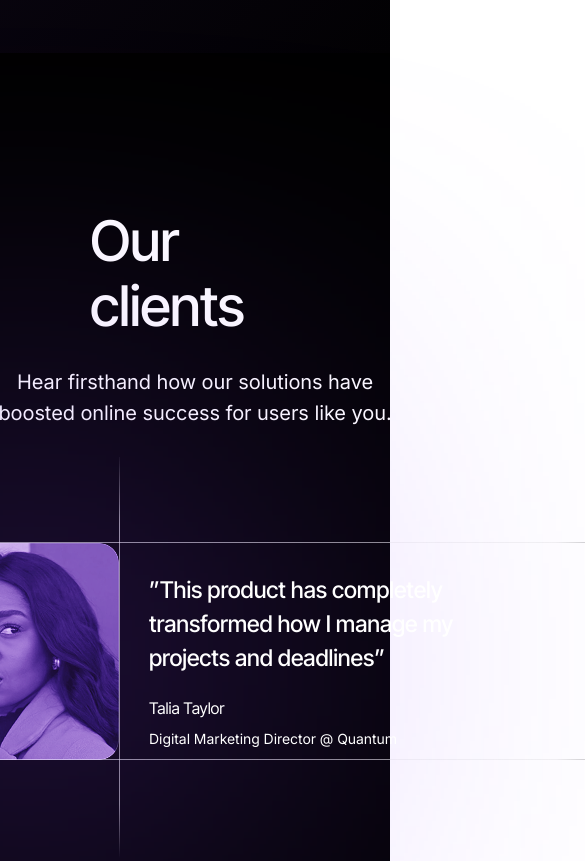
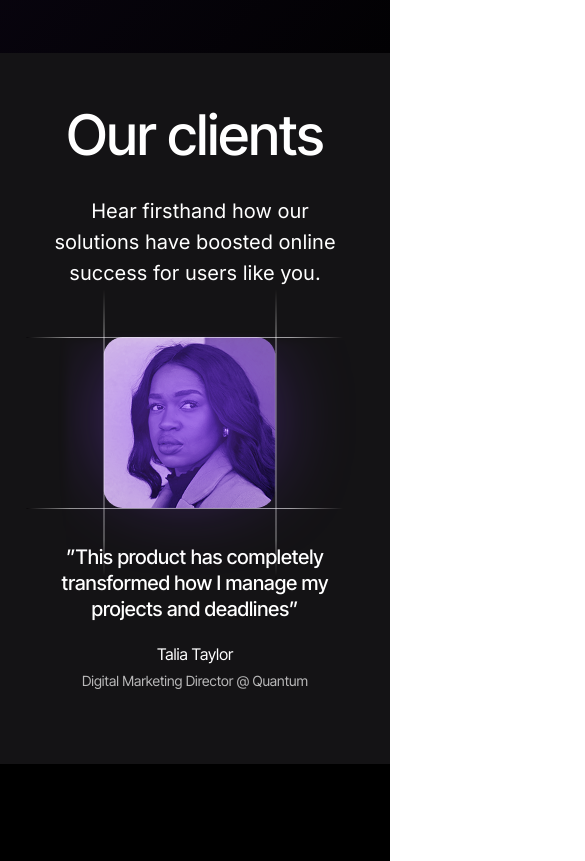
Before and after one commit to Startup-team-template/Startup-template, a plain HTML site: page index.html in a window 390 px wide. Shown: the part 5320-6181 px from the top of the page, 585 px wide, since content can reach past the window. Drawn offline with nearby package versions, Linux system fonts and the light colour scheme; files that its build step writes are made by us from their sources.

Commit message:
clients-mobile

```diff
--- a/CSS/clients.css
+++ b/CSS/clients.css
@@ -1,6 +1,6 @@
 .clients {
-    background: black;
-    padding: 78px 90px;
+    background: #141315;
+    color: #fff;
 }
 
 p {
@@ -8,100 +8,173 @@ p {
     padding: 0;
 }
 
+.text {
+    font-family: "Inter Tight", sans-serif;
+    font-optical-sizing: auto;
+    font-style: normal;
+
+}
+
 .ClientsContainer {
-
-    max-width: 1200px;
-    margin: 0 auto;
+    padding: 78px 90px;
     display: flex;
     flex-direction: column;
+    justify-content: center;
     align-items: center;
-    color: white;
 }
 
 .clientsTitle {
-    font-family: "Inter Tight", sans-serif;
-    font-optical-sizing: auto;
     font-weight: 500;
-    font-style: normal;
     font-size: 56px;
-    line-height: 65px;
-    letter-spacing: -0.015em;
-    margin-top: 78px;
+    line-height: 1.16em;
+    letter-spacing: -0.01em;
+    text-align: center;
 }
 
 .clientsText {
+    font-weight: 400;
+    font-size: 20px;
+    line-height: 1.55em;
+    letter-spacing: 0em;
+    width: 433px;
+    text-indent: 10px;
     margin-top: 28px;
-    font-family: "Inter Tight", sans-serif;
-    font-optical-sizing: auto;
-    font-weight: 400;
-    font-style: normal;
-    font-size: 20px;
-    line-height: 31px;
-    letter-spacing: -0.004em;
     text-align: center;
-    width: 433px;
-}
-
-.clientsTextitem {
-    margin: 0;
-}
-
-.Testimonial {
-    margin-top: 28px;
-    display: flex;
-    z-index: 1;
-    align-items: center;
-
 }
 
 .testimanialText {
-    position: absolute;
-    margin-left: 449px;
+    display: flex;
+    flex-direction: column;
     width: 339px;
     height: 170px;
-
 }
 
 .testTextHeader {
-    font-family: "Inter Tight", sans-serif;
-    font-optical-sizing: auto;
     font-weight: 500;
-    font-style: normal;
-    font-size: 23px;
-    line-height: 34px;
-    letter-spacing: -0.004em;
+    font-size: 20px;
+    line-height: 1.3em;
+    letter-spacing: 0em;
     margin-bottom: 20px
 }
 
 .testTextName {
-    font-family: "Inter Tight", sans-serif;
-    font-optical-sizing: auto;
     font-weight: 400;
-    font-style: normal;
     font-size: 16px;
-    line-height: 26px;
-    letter-spacing: -0.004em;
-    margin-bottom: 5px;
+    line-height: 1.62em;
+    letter-spacing: 0em;
+
 }
 
 .testTexttitle {
-    font-family: "Inter", sans-serif;
-    font-optical-sizing: auto;
     font-weight: 400;
-    font-style: normal;
     font-size: 14px;
-    line-height: 26px;
-    letter-spacing: -0.004em;
+    line-height: 1.86em;
+    letter-spacing: 0em;
+    color: rgba(255, 255, 255, 0.7);
+
+}
+.testimanialText{
+    margin: 108px 187px 123px 464px;
+
+}
+.TestimonialDesktop {
+   background-image: url(../images/Testimonial.png);
+    display: flex;
+    width: 990px;
+height: 401px;
 }
 
-.radial-gradientClients {
-    width: 312px;
-    height: 234px;
+.testimonialTablet {
+    background-image: url(../images/TestimonialTablet.png);
+   display: none;
+   width: 810px;
+height: 334px;
+}
+.mobilContainer{
+    display: none;
+
+
+}
+.testimonialMobil {
+   background-image: url(../images/Testimonial-mobile.png);
+   width: 317px;
+   height: 290px;
+   margin-bottom: -35px;
+}
+.elipsEffect{
     position: absolute;
-    margin-left: 170px;
-    background:
-        linear-gradient( rgba(140, 69, 255, 50) 0%, #8C45FF 100%);
-    filter: blur(200px);
+    border-radius: 100%;
+    fill: rgba(140, 69, 255, 0.5);
+    filter: blur(250px);
+
+}
+.elipsEffect > svg{
+    width:820px;
+     height:742px;
+}
+.elipsEffect > ellipse {
+    fill-opacity: 0.5;}
+@media screen and (min-width: 810px) and (max-width: 1199px) {
+
+.TestimonialDesktop,
+.mobilContainer {
+ display: none;
+}
+.testimonialTablet{
+    display: flex;
+}
+.testimanialText{
+ margin: 75px 113px 88px 358px;
+}
+.elipsEffect{
+    margin-left: 100px;
+    margin-top: -50px;
+}
+.elipsEffect > svg{
+    width:700px;
+}
+.elipsEffect{
+    filter: blur(150px);
 }
 
-/* linear-gradient(360deg, rgba(140, 69, 255,) 50%, #361764 100%); */
+.testTexttitle{margin-bottom: 0;}
+}
+@media screen and (min-width: 390px) and (max-width: 809px) {
+    .TestimonialDesktop,.testimonialTablet{
+        display: none;
+    }
+   .mobilContainer{
+        display: flex;
+    }
+    .ClientsContainer {
+        padding: 50px 0px;
+    }
+
+    .clientsText {
+        width: 300px;
+    }
+    .mobilContainer{
+        display: flex;
+        flex-direction: column;
+        text-align: center;
+
+    }
+    .testimanialText{
+    margin: auto;
+    }
+    .elipsEffect > svg{
+        width:320px;
+    }
+
+.elipsEffect{
+    margin-top: -175px;
+    margin-left: 40px;
+}
+
+.elipsEffect{
+    filter: blur(5px);
+}
+.elipsEffect > ellipse {
+    fill-opacity: 1;
+}
+}
--- a/HTML-PARTS/clients.html
+++ b/HTML-PARTS/clients.html
@@ -1,19 +1,58 @@
 <section class="clients">
     <div class="ClientsContainer">
-        <h2 class="clientsTitle">Our clients</h2>
-        <div class="clientsText">
-            <p class="clientsTextitem">Hear firsthand how our solutions have boosted online success for users like you.</p>
+        <div class="clientscontent">
+            <h2 class="clientsTitle text">Our clients</h2>
+            <div class="clientsText text">
+                <p>Hear firsthand how our solutions have boosted online success for users like
+                    you.</p>
+            </div>
+        </div>
+        <div class="clientsimagesText">
+            <div class="elipsEffect">
+                <svg width="820" height="742" viewBox="0 0 820 742" fill="none" xmlns="http://www.w3.org/2000/svg">
+                    <g filter="url(#filter0_f_22_191)">
+                      <ellipse  cx="310" cy="200" rx="156" ry="117" fill="#8C45FF"  />
+                    </g>
+                    <defs>
+                      <filter id="filter0_f_22_191" x="0" y="0" width="820" height="742" filterUnits="userSpaceOnUse" color-interpolation-filters="sRGB">
+                        <feFlood flood-opacity="0" result="BackgroundImageFix" />
+                        <feBlend mode="normal" in="SourceGraphic" in2="BackgroundImageFix" result="shape" />
+                        <feGaussianBlur stdDeviation="127" result="effect1_foregroundBlur_22_191" />
+                      </filter>
+                    </defs>
+                  </svg>
+            </div>
+            <div class="TestimonialDesktop">
+                <div class="testimanialText">
+                    <p class="testTextHeader text">”This product has completely transformed how I manage my projects and
+                        deadlines”</p>
+                    <p class="testTextName text">Talia Taylor</p>
+                    <p class="testTexttitle text">Digital Marketing Director @ Quantum</p>
+                </div>
+            </div>
+            <div class="testimonialTablet">
+                <div class="testimanialText">
+                    <p class="testTextHeader text">”This product has completely transformed how I manage my projects and
+                        deadlines”</p>
+                    <p class="testTextName text">Talia Taylor</p>
+                    <p class="testTexttitle text">Digital Marketing Director @ Quantum</p>
+                </div>
+            </div>
+            <div class="mobilContainer">
+                <div class="testimonialMobil">
+                </div>
+                <div class="testimanialText">
+                    <p class="testTextHeader text">”This product has completely transformed how I manage my projects and
+                        deadlines”</p>
+                    <p class="testTextName text">Talia Taylor</p>
+                    <p class="testTexttitle text">Digital Marketing Director @ Quantum</p>
+                </div>
+            </div>
+
+
         </div>
 
-        <div class="Testimonial">
-            <img class="try" src="./images/Testimonial.png">
-            <div class="radial-gradientClients"></div>
-            <div class="testimanialText">
-                <p class="testTextHeader">”This product has completely transformed how I manage my projects and deadlines”</p>
-                <p class="testTextName">Talia Taylor</p>
-                <p class="testTexttitle">Digital Marketing Director @ Quantum</p>
-            </div>
-        </div>
+
 
     </div>
 </section>
```
Also changed, not shown: images/Testimonial-mobile.png (added), images/TestimonialTablet.png (added).
